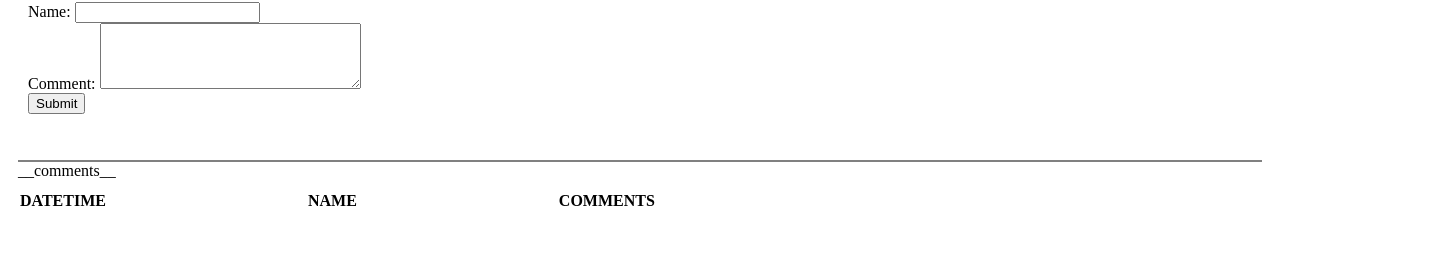
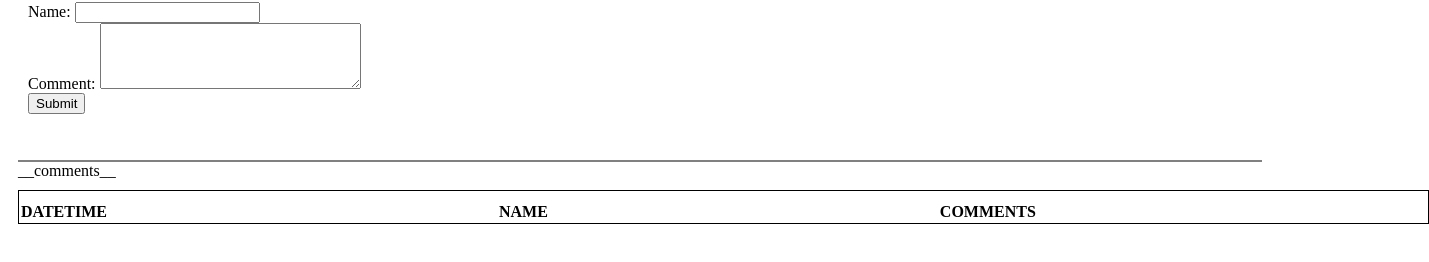
Before and after one commit to step-batch-7/flower-catalog-venkybavisetti, a plain HTML site: page public/html/guestBook.html in a window 1280 px wide. Shown: the part 184-446 px from the top of the page, 1429 px wide, since content can reach past the window. Drawn offline with Linux system fonts and the light colour scheme.

Commit message:
structured ui on guest page

```diff
--- a/data/comments.json
+++ /dev/null
@@ -1 +0,0 @@
-[{"name":"df dfdf","comment":"dfdf fdf</br>dff","date":"Mon, 27 Jan 2020 06:19:59 GMT"},{"name":"dddd","comment":"ddf fdf","date":"Mon, 27 Jan 2020 06:19:52 GMT"},{"name":"","comment":"sdfdff</br>dfdf</br>dfdf","date":"Mon, 27 Jan 2020 05:51:11 GMT"},{"name":"","comment":"dfdf fdfd</br>","date":"Mon, 27 Jan 2020 05:51:04 GMT"},{"name":"","comment":"dfdf+fdfd%0D%0A","date":"Mon, 27 Jan 2020 05:49:42 GMT"},{"name":"dddd","comment":"fdf+fdf","date":"Mon, 27 Jan 2020 05:48:25 GMT"},{"name":"","comment":"f+df+fdff","date":"Mon, 27 Jan 2020 05:48:21 GMT"},{"name":"","comment":"f df+fdff","date":"Mon, 27 Jan 2020 05:47:58 GMT"},{"name":"ssss","comment":"dff","date":"Mon, 27 Jan 2020 05:47:53 GMT"},{"name":"","comment":"fdfd ddf","date":"Mon, 27 Jan 2020 05:47:50 GMT"},{"name":"","comment":"fdfd ddf","date":"Mon, 27 Jan 2020 05:46:28 GMT"},{"name":"ssss","comment":"fdfdf+dfdf","date":"Mon, 27 Jan 2020 05:36:45 GMT"},{"name":"ssss","comment":"ssfdf","date":"Mon, 27 Jan 2020 05:36:39 GMT"},{"name":"ssss","comment":"","date":"Mon, 27 Jan 2020 05:31:27 GMT"},{"name":"ssss","comment":"","date":"Mon, 27 Jan 2020 05:31:24 GMT"},{"name":"ssss","comment":"ssssfdf","date":"Mon, 27 Jan 2020 05:28:02 GMT"},{"name":"ss","comment":"ss","date":"Mon, 27 Jan 2020 05:20:42 GMT"}]
--- a/public/css/guestBookStyle.css
+++ b/public/css/guestBookStyle.css
@@ -18,5 +18,14 @@
 
 .commentBox th {
   text-align: left;
-  padding: 10px 200px 0px 0px;
+  padding: 10px 390px 0px 0px;
 }
+
+.commentBox td {
+  border: 1px solid grey;
+}
+
+table {
+  border: 1px solid black;
+  margin-top: 10px;
+}
```
